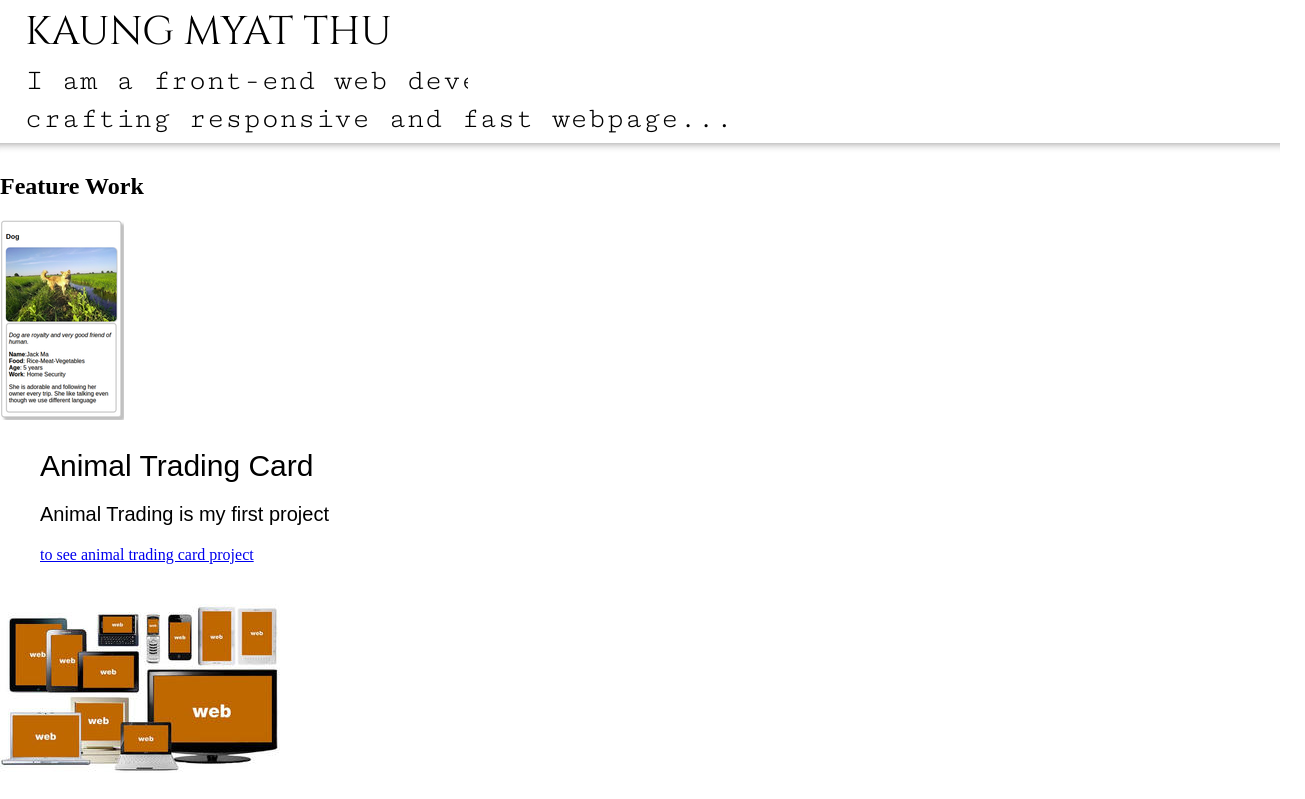
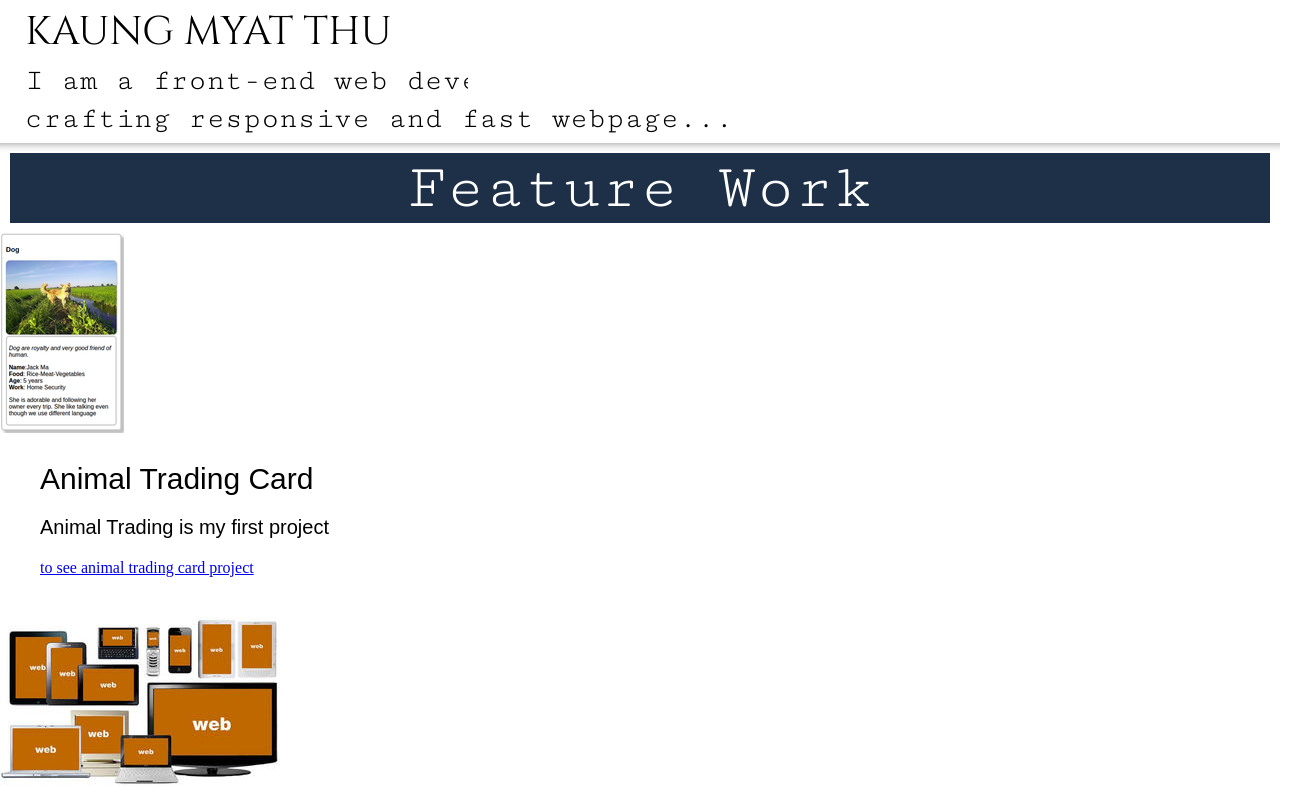
Before and after one commit to kcoding24/kcoding24.github.io, a plain HTML site: page index.html in a window 1280 px wide. Shown: the top 799 px of the page, 1305 px wide, since content can reach past the window. Drawn offline with Linux system fonts and the light colour scheme.

Commit message:
design h2-Feature Work

```diff
--- a/css/main.css
+++ b/css/main.css
@@ -1,12 +1,13 @@
 body {
   margin: auto;
-  box-sizing: border-box;
+  /* box-sizing: border-box; */
 }
 
 .horiz-rule-style {
 	height: 10px;
 	border: 0;
 	box-shadow: 0 10px 10px -10px #8c8b8b inset;
+  margin-bottom: 0;
 }
 
 h1 {
@@ -21,7 +22,7 @@ h1 {
 .typingAnimation {
   font-family: 'Cutive Mono', monospace;
   font-weight: lighter;
-  font-size: 3.8vw;
+  font-size: 3.7vw;
   padding-left: 20px;
   margin: 5px;
   overflow: hidden;
@@ -35,11 +36,22 @@ h1 {
 @keyframes typing {
   0% {width: 0%;}
   35%{width: 50%;}
-  70% {width: 100%;}
-  100% {width: 100%;}
+  70% {width: 90%;}
+  100% {width: 90%;}
   }
+h2 {
+  font-family: 'Cutive Mono', monospace;
+  font-weight: normal;
+  font-size: 5vw;
+  text-align: center;
+  background-color: #1e3047;
+  margin: 0 10px 10px 10px;
+  color: white;
+}
 
 .featureWork {
+  font-family: 'Cinzel', serif;
+  font-weight: normal;
 }
 
 h3 {
--- a/index.html
+++ b/index.html
@@ -19,9 +19,9 @@
     <hr class="horiz-rule-style">
 
     <div class="container">
-      <section class="featurework-title">
+      <!-- <section class="featurework-title"> -->
           <h2> Feature Work</h2>
-      </section>
+      <!-- </section> -->
 
       <section class="feature-work">
         <img src="images/animaltc.jpg" alt="feature work 1" class="feature-work-photo">
```
